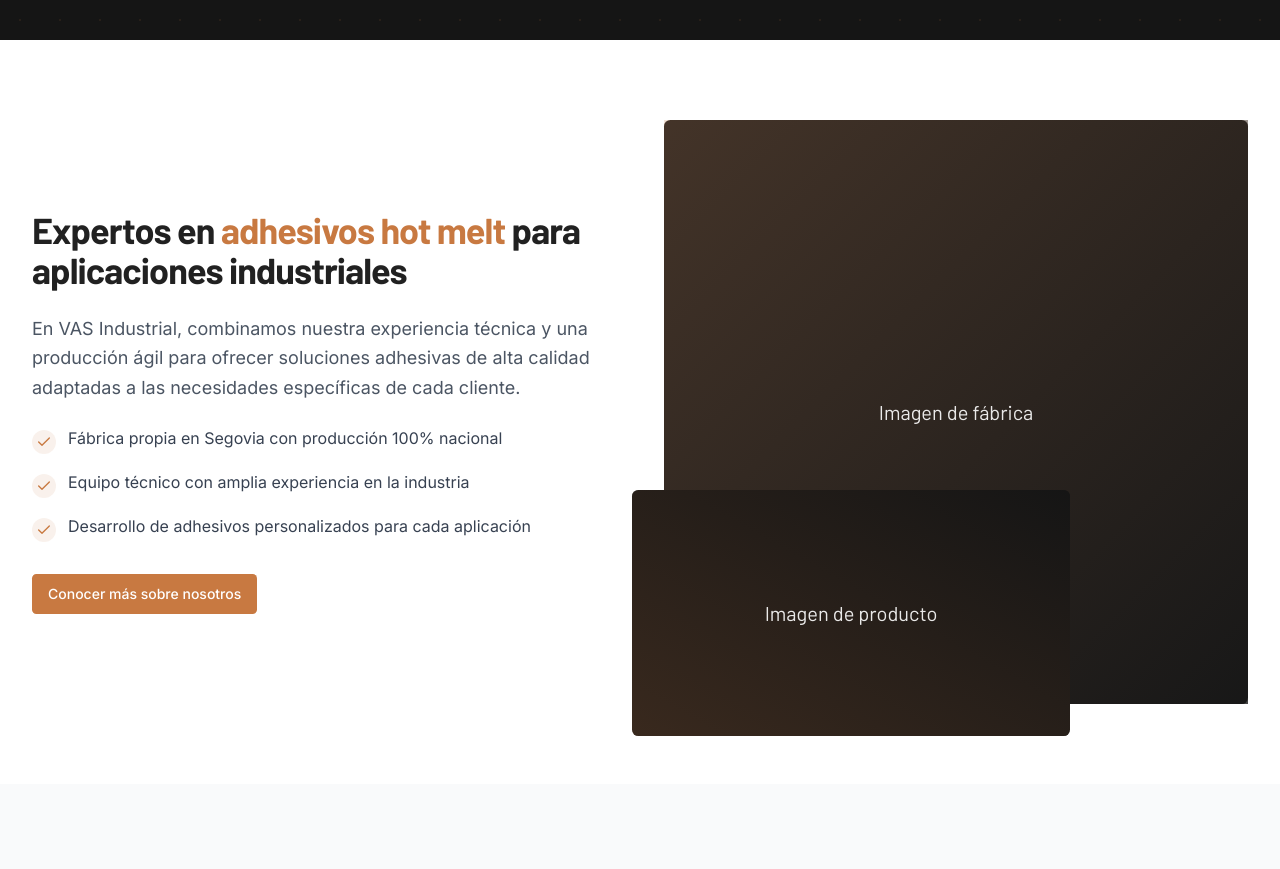
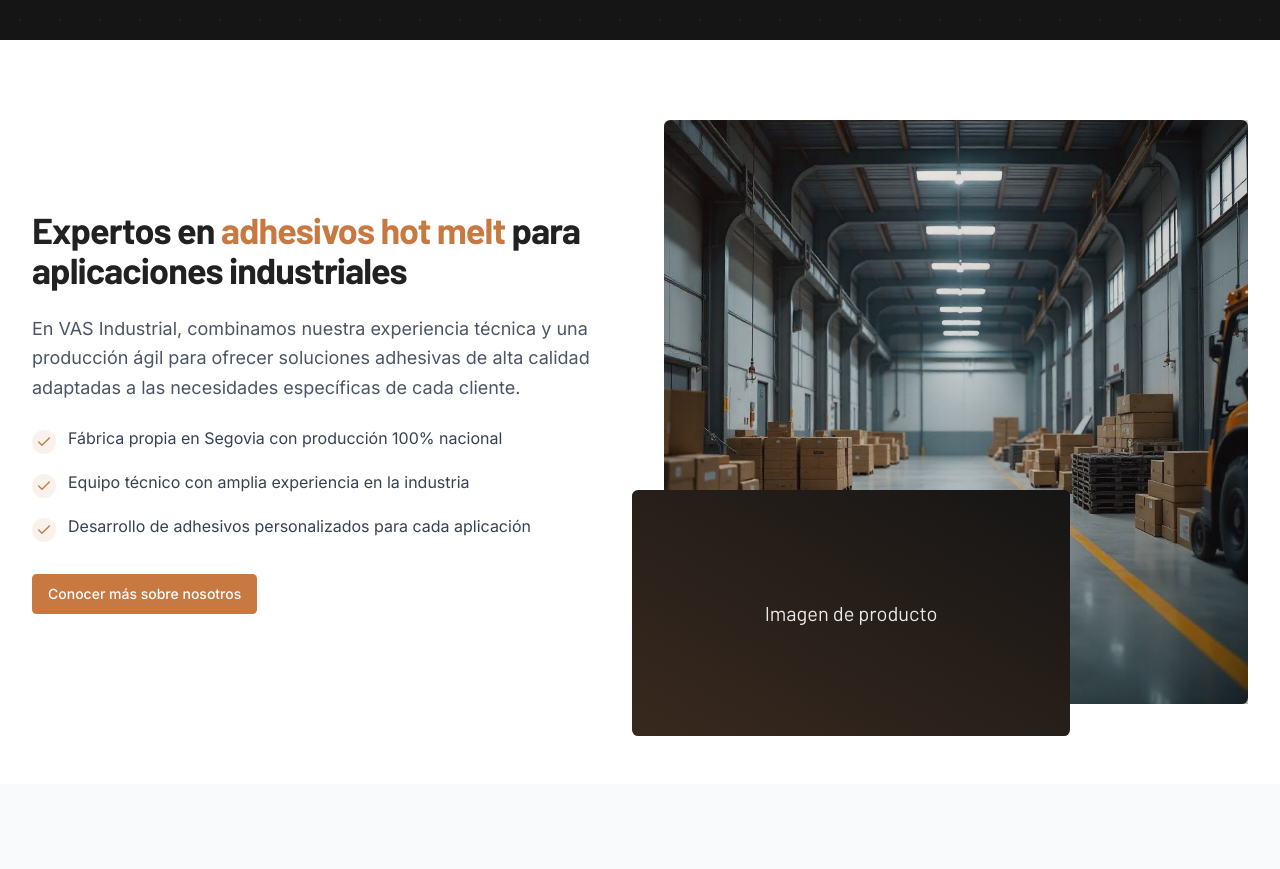
Before and after one commit to NClaraso/vas-industrial-adhesives-web, a React (Vite) app: page / in a window 1280 px wide. Shown: the part 760-1629 px from the top of the page. Built offline with nearby package versions, Linux system fonts and the light colour scheme.

Commit message:
Update image asset
Replaces an image with a new one.

```diff
--- a/src/components/home/About.tsx
+++ b/src/components/home/About.tsx
@@ -1,3 +1,4 @@
+
 import React from 'react';
 import { Link } from 'react-router-dom';
 import { Button } from '@/components/ui/button';
@@ -41,10 +42,12 @@ const About = () => {
 
           <div className="relative">
             <div className="aspect-square overflow-hidden rounded-lg bg-vas-gray">
-              <div className="absolute inset-0 bg-gradient-to-br from-vas-bronze/20 to-vas-dark/80"></div>
-              <div className="absolute inset-0 flex items-center justify-center">
-                <span className="text-white/90 text-xl font-heading">Imagen de fábrica</span>
-              </div>
+              <div className="absolute inset-0 bg-gradient-to-br from-vas-bronze/20 to-vas-dark/80 opacity-40"></div>
+              <img
+                src="/lovable-uploads/389400c6-1e51-4ae1-9e32-588140e71e3c.png"
+                alt="Interior de un almacén con cajas y palets"
+                className="w-full h-full object-cover"
+              />
             </div>
             <div className="absolute -bottom-8 -left-8 w-3/4 aspect-video bg-vas-dark rounded-lg overflow-hidden">
               <div className="absolute inset-0 bg-gradient-to-tr from-vas-bronze/20 to-vas-dark/80"></div>
```
Also changed, not shown: public/lovable-uploads/389400c6-1e51-4ae1-9e32-588140e71e3c.png (added).
